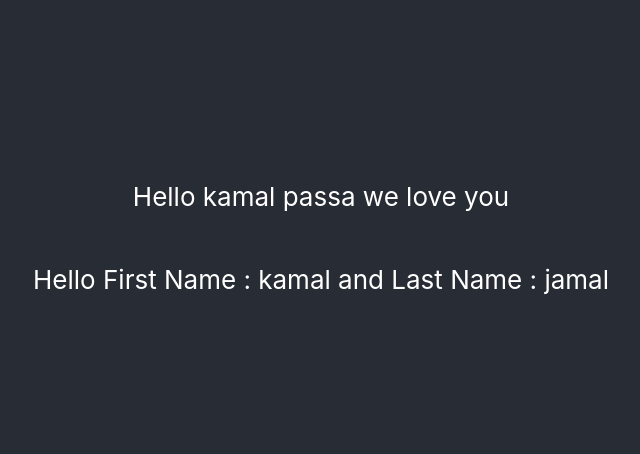
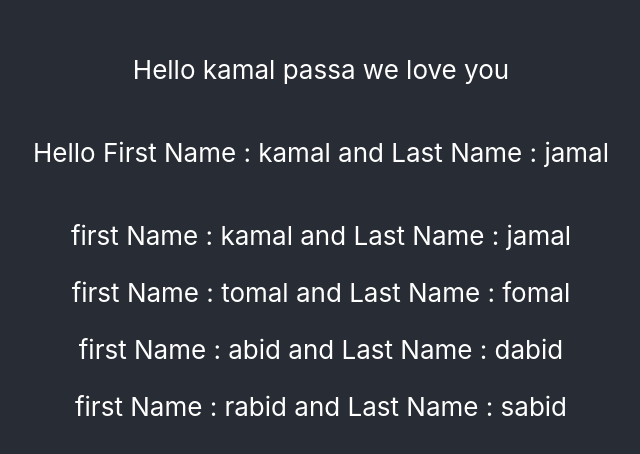
Before and after one commit to mostofakamalpassa/reactwithtypescript-semple-project, a React (Create React App) app: page / in a window 1280 px wide. Shown: the part 162-616 px from the top of the page, without its empty margins (319-959 px from the left). Built offline with nearby package versions, Linux system fonts and the light colour scheme.

Commit message:
persont list componet for array object assignable '

```diff
--- a/src/App.tsx
+++ b/src/App.tsx
@@ -3,17 +3,38 @@ import React from 'react';
 import './App.css';
 import { Greet } from './components/Greet';
 import { Person } from './components/Person';
+import { PersonList } from './components/PersonList';
 
 function App() {
   const personName = {
     first:'kamal',
     last:'jamal'
   }
+
+  const nameList = [
+    {
+      first:'kamal',
+      last:'jamal'
+    },
+    {
+      first:'tomal',
+      last:'fomal'
+    },
+    {
+      first:'abid',
+      last:'dabid'
+    },
+    {
+      first:'rabid',
+      last:'sabid'
+    }
+  ]
   return (
     <div className="App">
       <header className="App-header">
         <Greet name="kamal passa" isLogdIn={true}></Greet>
         <Person name={personName}></Person>
+        <PersonList nameList = {nameList}></PersonList>
       </header>
     </div>
   );
--- /dev/null
+++ b/src/components/PersonList.tsx
@@ -0,0 +1,18 @@
+import React from "react";
+type PropNameList = {
+    nameList:{ first:string; last:string}[]
+}
+
+/* type PropNameList = {
+    nameList:[{ first:string; last:string}]
+} give error  */
+export const PersonList = (props: PropNameList)=>{
+
+    return(
+        <div>
+            {props.nameList.map((val, index)=>{
+                return <p key={index}> first Name : {val.first} and Last Name : {val.last}</p>
+            })}
+        </div>
+    )
+}
```
